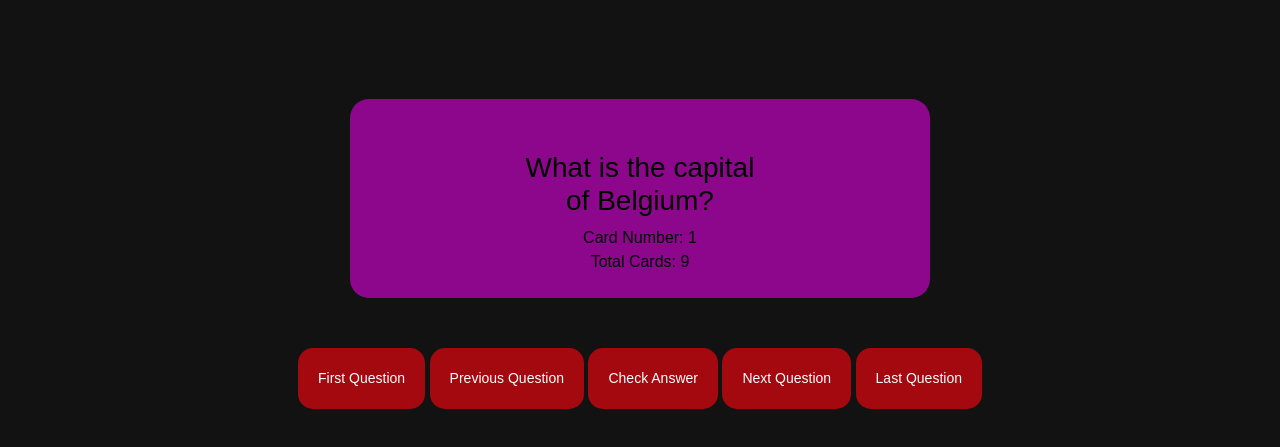
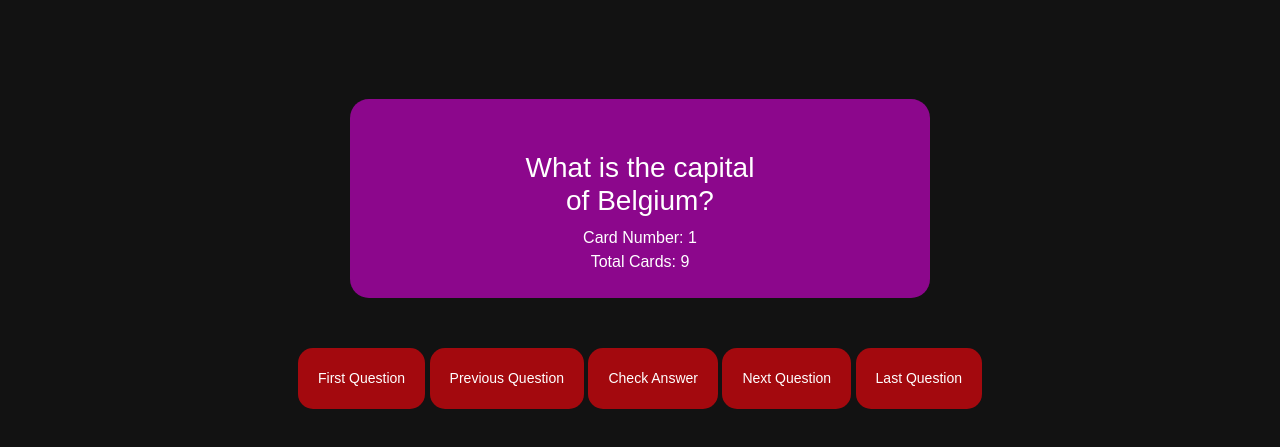
Before and after one commit to aachary2/flashcard_2, a plain HTML site: page index.html in a window 1280 px wide. Both pictures are taken after a click on the button "Toggle Dark Mode". Shown: the part 177-624 px from the top of the page. Drawn offline with nearby package versions, Linux system fonts and the light colour scheme; a web font is replaced by a local one.

Commit message:
make text visible in create deck for dark mode

```diff
--- a/darkMode.css
+++ b/darkMode.css
@@ -45,12 +45,23 @@ body.dark .container {
     box-shadow: none;
 }
 
+body.dark .containers {
+    background-color: #8c078c;
+    color: #000000;
+    box-shadow: none;
+}
+
 
 body.dark .question,
 body.dark .answer,
+body.dark .card-front,
+body.dark .hidden-div,
 body.dark .question h3,
-body.dark .answer h3 {
-    color: #000000;
+body.dark .answer h3,
+body.dark #deck-total,
+body.dark .deck-total,
+body.dark .card-number {
+    color: white;
 }
 
 
```
